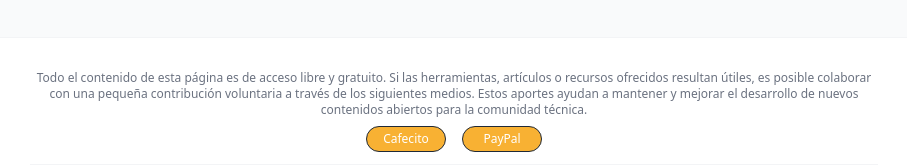
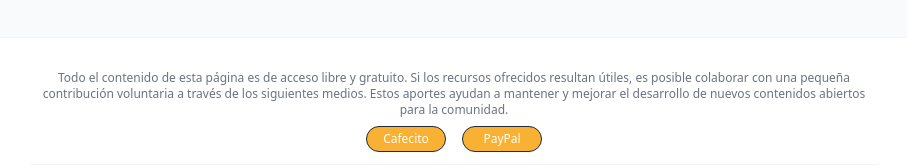
Before and after one commit to Gauss137/balasto-calculator, a Next.js app in the folder calculadoras/: page /steel-calculator in a window 1280 px wide. Shown: the part 960-1128 px from the top of the page, without its empty margins (186-1093 px from the left). Built offline with nearby package versions, Linux system fonts and the light colour scheme; no server answers.

Commit message:
fix: actualizar página 404 y footer - cambiar botón Volver al inicio para redirigir a cswingenieriacivil.com/herramientas - simplificar texto del footer eliminando referencias a herramientas y artículos

```diff
--- a/calculadoras/app/not-found.tsx
+++ b/calculadoras/app/not-found.tsx
@@ -15,12 +15,14 @@ export default function NotFound() {
         </div>
 
         <div className="space-y-4">
-          <Link
-            href="/"
+          <a
+            href="https://www.cswingenieriacivil.com/herramientas"
+            target="_blank"
+            rel="noopener noreferrer"
             className="inline-block bg-[#f8b133] hover:bg-[#e6a030] text-white font-medium py-3 px-6 rounded-lg transition-colors"
           >
             Volver al inicio
-          </Link>
+          </a>
 
           <div className="text-sm text-gray-500">
             <p>¿Necesitas ayuda?</p>
--- a/calculadoras/components/Footer.tsx
+++ b/calculadoras/components/Footer.tsx
@@ -19,7 +19,7 @@ export function Footer() {
       <footer className="w-full bg-white py-4 mt-8 border-t border-gray-100">
         <div className="max-w-4xl mx-auto px-6 text-center text-sm text-gray-600">
           <p className="mt-4 text-xs text-gray-500">
-            Todo el contenido de esta página es de acceso libre y gratuito. Si las herramientas, artículos o recursos ofrecidos resultan útiles, es posible colaborar con una pequeña contribución voluntaria a través de los siguientes medios. Estos aportes ayudan a mantener y mejorar el desarrollo de nuevos contenidos abiertos para la comunidad técnica.
+            Todo el contenido de esta página es de acceso libre y gratuito. Si los recursos ofrecidos resultan útiles, es posible colaborar con una pequeña contribución voluntaria a través de los siguientes medios. Estos aportes ayudan a mantener y mejorar el desarrollo de nuevos contenidos abiertos para la comunidad.
           </p>
 
           <div className="flex justify-center items-center space-x-4 mt-2">
```
